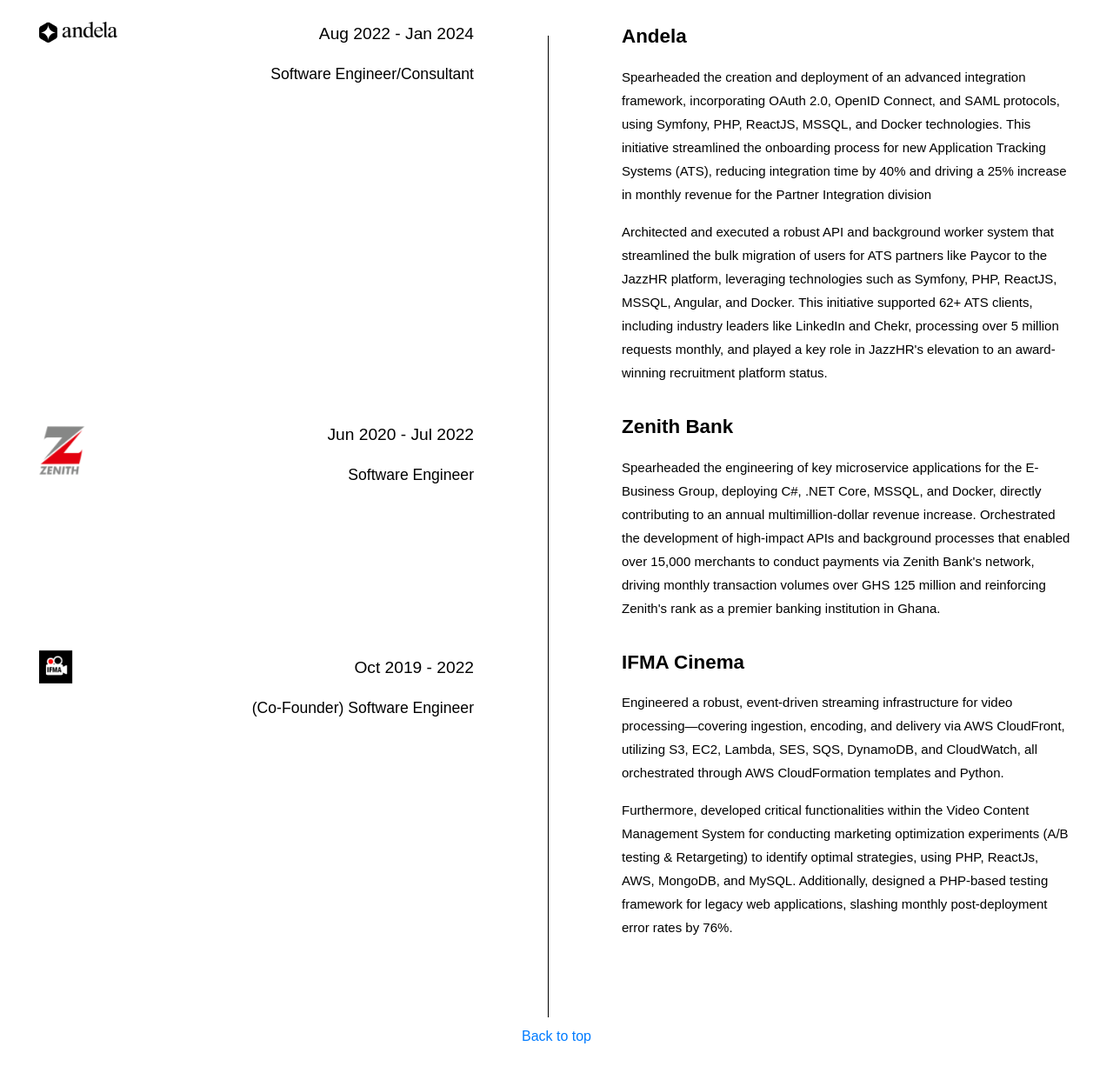
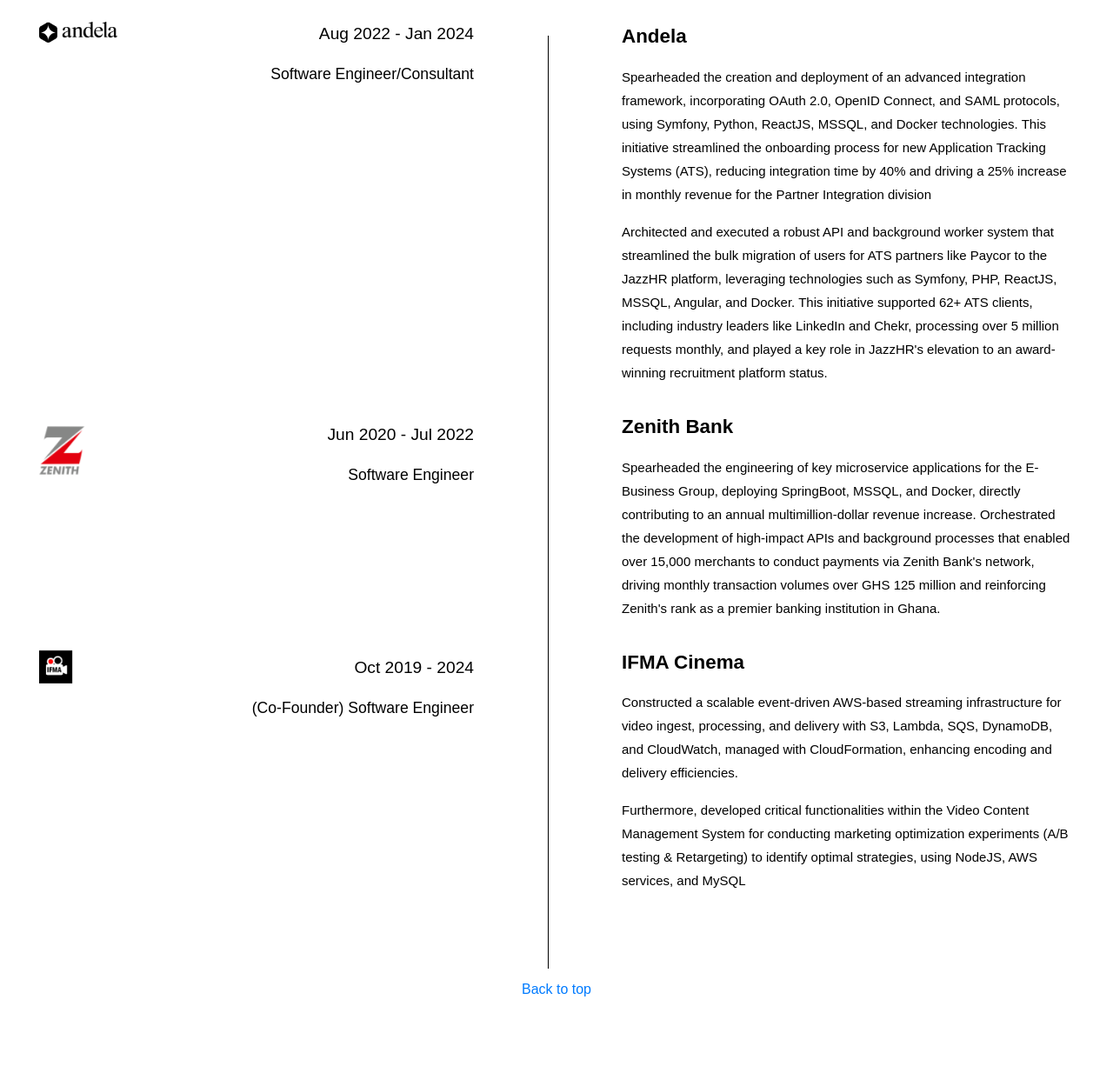
Before and after one commit to steve-jr/stevejunior.com, a plain HTML site: page index.html in a window 1280 px wide. Shown: the part 1344-2578 px from the top of the page at 87% size. After the commit the page ends 2524 px from the top, so only its background shows below. Drawn offline with nearby package versions, Linux system fonts and the light colour scheme.

Commit message:
Update index.html

```diff
--- a/index.html
+++ b/index.html
@@ -127,7 +127,7 @@
 
                 <div class="logo_descr" id="ifmacinema_left">
                     <img src="images/ifmacinema.png" alt="Cinema Logo" id="ifmacinema_logo">
-                    <p class="leftside date">Oct 2019 - 2022</p>
+                    <p class="leftside date">Oct 2019 - 2024</p>
                     <p class="leftside role">(Co-Founder) Software Engineer </p>
                 </div>
 
@@ -140,7 +140,7 @@
             <div class="column">
                 <p class="rightside company">Andela</p>
                 <p class="rightside job_descr"> Spearheaded the creation and deployment of an advanced integration framework,
-                    incorporating OAuth 2.0, OpenID Connect, and SAML protocols, using Symfony, PHP, ReactJS, MSSQL, and Docker technologies.
+                    incorporating OAuth 2.0, OpenID Connect, and SAML protocols, using Symfony, Python, ReactJS, MSSQL, and Docker technologies.
                     This initiative streamlined the onboarding process for new Application Tracking Systems (ATS),
                     reducing integration time by 40% and driving a 25% increase in monthly revenue for the Partner Integration division </p>
 
@@ -153,7 +153,7 @@
 
                 <p class="rightside company">Zenith Bank</p>
                 <p class="rightside job_descr">Spearheaded the engineering of key microservice applications for the E-Business Group,
-                    deploying C#, .NET Core, MSSQL, and Docker, directly contributing to an annual multimillion-dollar revenue increase.
+                    deploying SpringBoot, MSSQL, and Docker, directly contributing to an annual multimillion-dollar revenue increase.
                     Orchestrated the development of high-impact APIs and background processes that enabled over 15,000 merchants to conduct payments via Zenith Bank's network,
                     driving monthly transaction volumes over GHS 125 million and reinforcing Zenith's rank as a premier banking institution in Ghana.
                 </p>
@@ -161,12 +161,11 @@
                 <p id="small_diff"> <br> </p>
 
                 <p class="rightside company">IFMA Cinema</p>
-                <p class="rightside job_descr"> Engineered a robust, event-driven streaming infrastructure for video processing—covering ingestion, encoding, and delivery via AWS CloudFront,
-                    utilizing S3, EC2, Lambda, SES, SQS, DynamoDB, and CloudWatch, all orchestrated through AWS CloudFormation templates and Python.
+                <p class="rightside job_descr">Constructed a scalable event-driven AWS-based streaming infrastructure for video ingest, processing, and delivery with S3, Lambda, SQS, DynamoDB, and CloudWatch, managed with CloudFormation, enhancing encoding and delivery efficiencies.
                 </p>
                 <p class="rightside job_descr">
                     Furthermore, developed critical functionalities within the Video Content Management System for conducting marketing optimization experiments (A/B testing & Retargeting) to identify optimal strategies,
-                    using PHP, ReactJs, AWS, MongoDB, and MySQL. Additionally, designed a PHP-based testing framework for legacy web applications, slashing monthly post-deployment error rates by 76%.
+                    using NodeJS, AWS services, and MySQL
                 </p>
             </div>
         </div>
```
